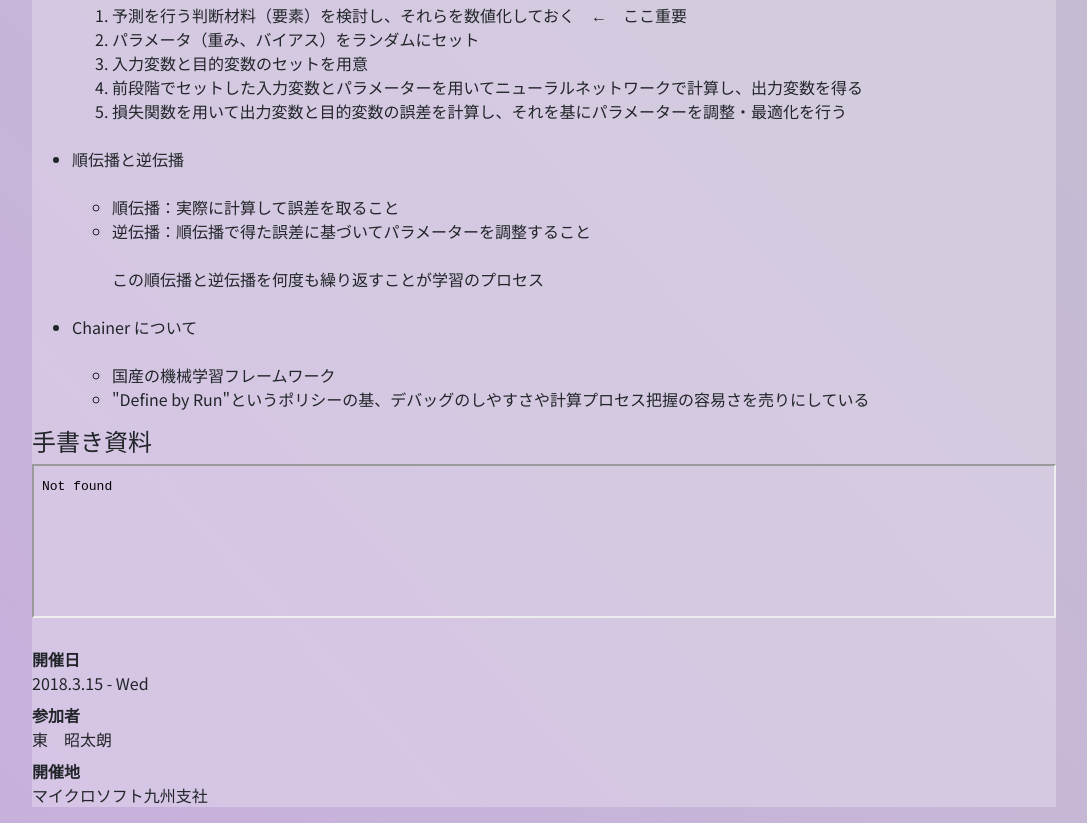
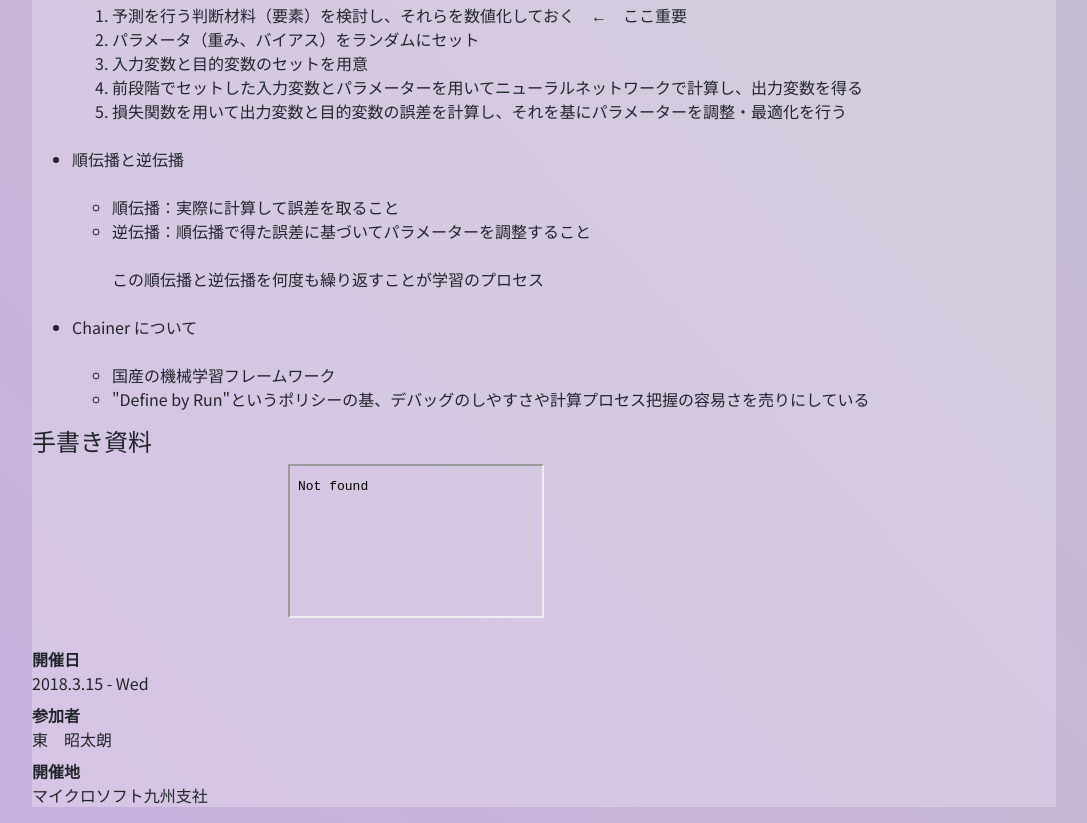
Before and after one commit to zeng-lab/zemi-HP, a plain HTML site: page activity_report.html in a window 1280 px wide. Shown: the part 2683-3506 px from the top of the page, without its empty margins (96-1183 px from the left). Drawn offline with nearby package versions, Linux system fonts and the light colour scheme.

Commit message:
Fix link path of pdf document in activity_report.html

```diff
--- a/activity_report.html
+++ b/activity_report.html
@@ -315,9 +315,9 @@
             </ul>
           </ul>
           <h4>手書き資料</h4>
-          <object data="event_20180315.pdf" type="application/pdf" width="100%" height="100%">
-            <iframe src="event_20180315.pdf" width="100%" height="100%">
-              <p><b>表示されない時の表示</b>: <a href="pdf.pdf">PDF をダウンロード</a>.</p>
+          <object data="./pdf/event_20180315.pdf#view=Fit" type="application/pdf" height="500" width="50%" style="margin-left:25%;">
+            <iframe src="./pdf/event_20180315.pdf" width="25%">
+              <p><a href="./pdf/event_20180315.pdf">PDF資料をダウンロード</a></p>
             </iframe>
           </object>
 
```
